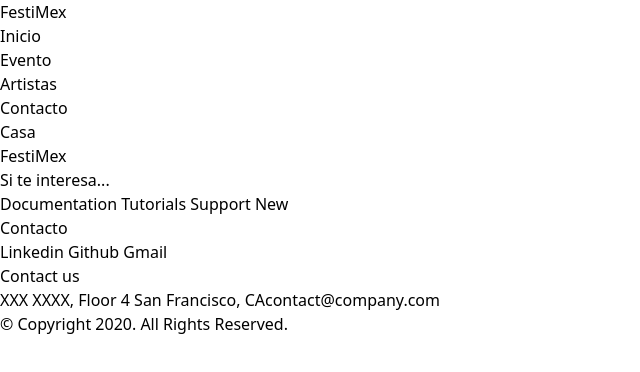
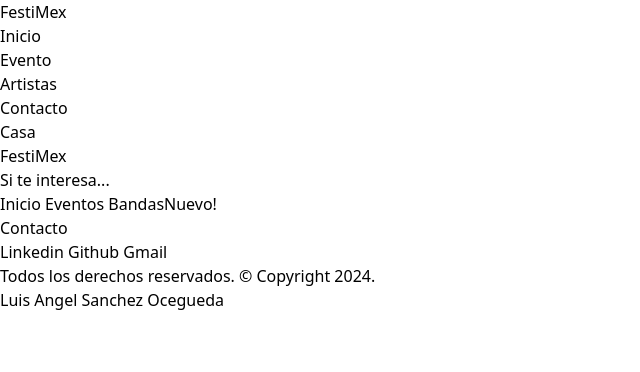
Before and after one commit to LuisInfo1802/Events-App, a React (Vite) app: page /casita in a window 1280 px wide. Shown: the top 372 px of the page, without its empty margins (0-640 px from the left). Built offline with nearby package versions, Linux system fonts and the light colour scheme.

Commit message:
Se realizarón modificaciones en el footer

```diff
--- a/src/Components/Footer.jsx
+++ b/src/Components/Footer.jsx
@@ -5,70 +5,33 @@ function Footer()
 {
     return(
         < >
-        <div class="bg-gray-700 mt-20">
-        <div class="max-w-screen-lg px-4 sm:px-2 text-gray-800 sm:grid md:grid-cols-4 sm:grid-cols-2 mx-auto">
+        <div class="  bg-gray-700 mt-20">
+        <div class="h-32 max-w-screen-lg px-4 sm:px-2 text-gray-800 sm:grid md:grid-cols-4 sm:grid-cols-2 mx-auto">
             <div class="p-5">
             <Link to='/' className="text-5xl text-white uppercase font-bold ">FestiMex</Link>
             </div>
-            <div class="p-5">
+            <div class="p-5 text-white">
                 <div class="text-sm uppercase text-gray-50 font-bold">Si te interesa...</div>
-                <a class="my-3 block" href="/#">Documentation <span class="text-teal-600 text-xs p-1"></span></a><a
-                    class="my-3 block" href="/#">Tutorials <span class="text-teal-600 text-xs p-1"></span></a><a
-                    class="my-3 block" href="/#">Support <span class="text-teal-600 text-xs p-1">New</span></a>
+                <a class="my-3 block" href="/#">Inicio <span class="text-teal-600 text-xs p-1"></span></a><a
+                    class="my-3 block" href="/#">Eventos <span class="text-teal-600 text-xs p-1"></span></a><a
+                    class="my-3 block" href="/#">Bandas<span class="text-teal-600 text-xs p-1">Nuevo!</span></a>
             </div>
-            <div class="p-5">
+            <div class="p-5 text-white">
                 <div class="text-sm uppercase text-gray-50 font-bold">Contacto</div>
-                <a class="my-3 block" href="/#">Linkedin <span class="text-teal- text-xs p-1"></span></a><a
+                <a class="my-3 block" href="https:/www.linkedin.com/in/luis-angel-sanchez-ocegueda">Linkedin <span class="text-teal- text-xs p-1"></span></a><a
                     class="my-3 block" href="/#">Github <span class="text-teal-600 text-xs p-1"></span></a><a
                     class="my-3 block" href="/#">Gmail <span class="text-teal-600 text-xs p-1"></span></a>
             </div>
-            <div class="p-5">
-                <div class="text-sm uppercase text-gray-50 font-bold">Contact us</div>
-                <a class="my-3 block" href="/#">XXX XXXX, Floor 4 San Francisco, CA
-                    <span class="text-teal-600 text-xs p-1"></span></a><a class="my-3 block" href="/#">contact@company.com
-                    <span class="text-teal-600 text-xs p-1"></span></a>
-            </div>
+
         </div>
     </div>
 
     <div class="bg-gray-700 pt-2">
-        <div class="flex pb-5 px-3 m-auto pt-5 border-t text-gray-800 text-sm flex-col
-          max-w-screen-lg items-center">
-            <div class="md:flex-auto md:flex-row-reverse mt-2 flex-row flex">
-                <a href="/#" class="w-6 mx-1">
+        <div class="flex pb-5 px-3 m-auto pt-5   text-white text-sm flex-col
+          max-w-screen-lg items-center mt-0 ">
 
-                </a>
-                <a href="/#" class="w-6 mx-1">
+            <div class="my-5 text-2xl text-center"> Todos los derechos reservados. © Copyright 2024.  <br></br> Luis Angel Sanchez Ocegueda <br /> </div>
 
-
-                </a>
-                <a href="/#" class="w-6 mx-1">
-
-
-
-
-
-
-
-                </a>
-                <a href="/#" class="w-6 mx-1">
-
-
-
-
-
-
-                </a>
-                <a href="/#" class="w-6 mx-1">
-
-
-
-
-
-
-                </a>
-            </div>
-            <div class="my-5">© Copyright 2020. All Rights Reserved.</div>
         </div>
     </div>
 
```
